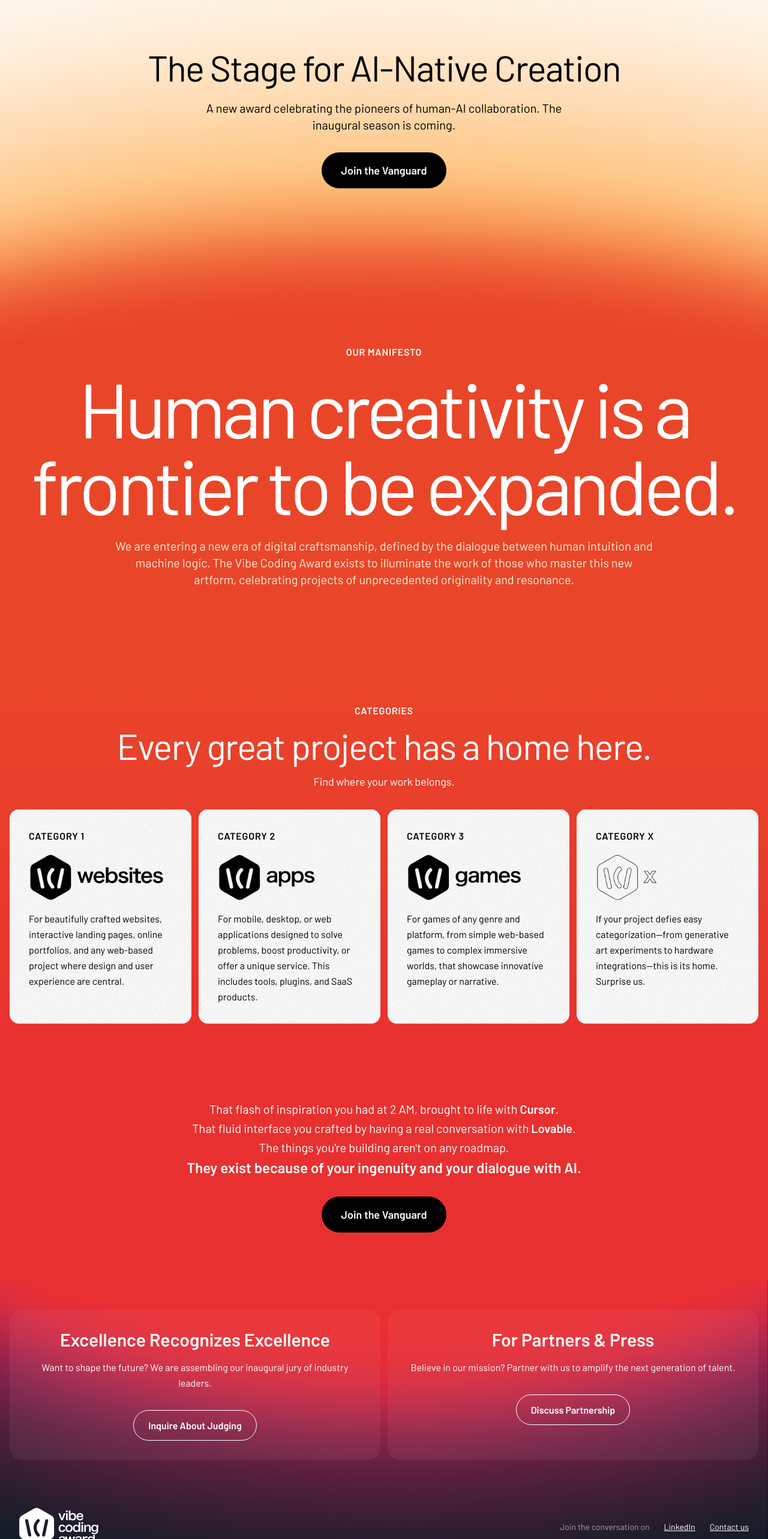
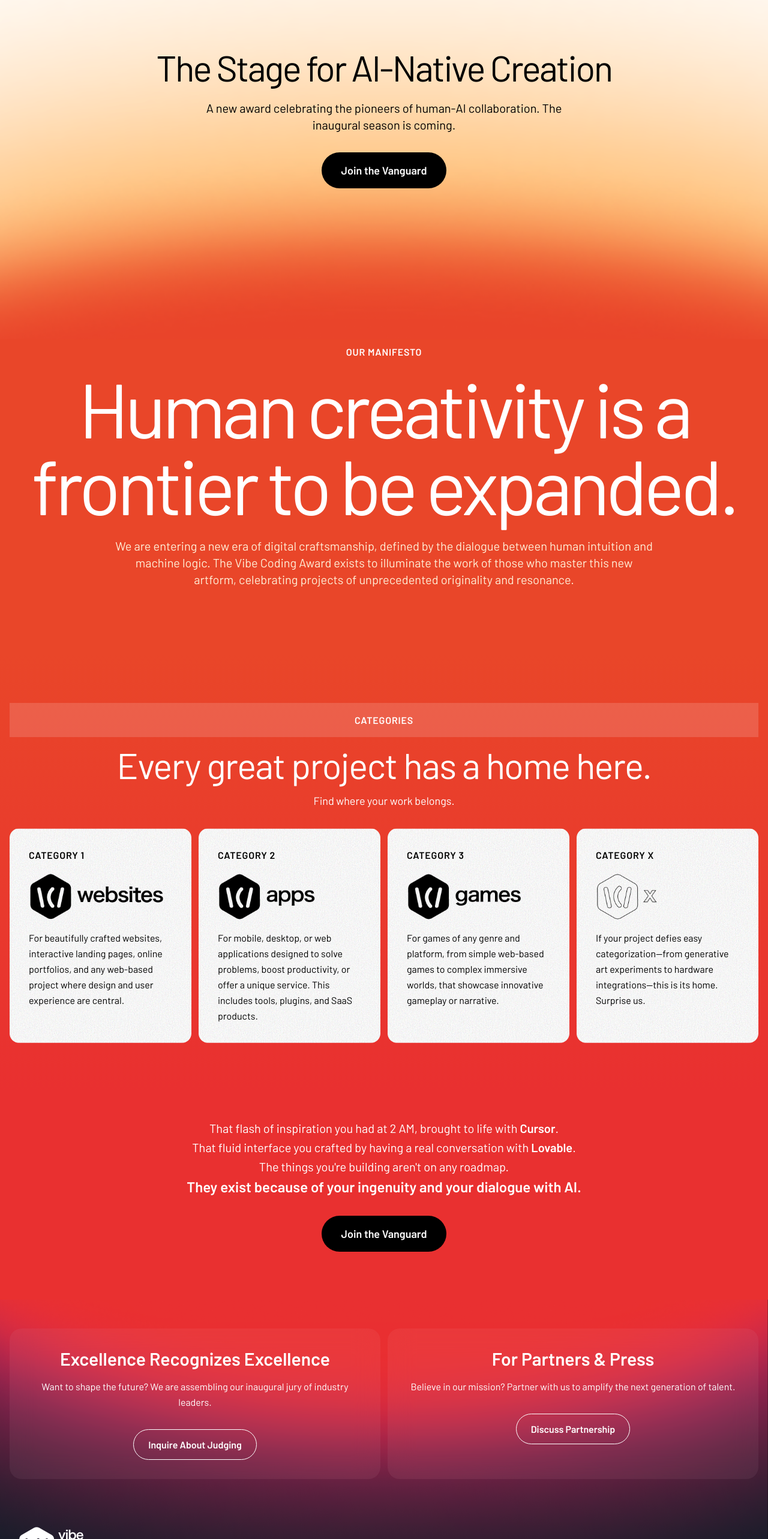
Before and after one commit to Davide9292/Vibe-Coding-Award, a Next.js app in the folder apps/web/: page / in a window 1280 px wide. Shown: the part 234-2800 px from the top of the page at 60% size. Built offline with nearby package versions, Linux system fonts and the light colour scheme.

Commit message:
Save current work before creating new coming soon page

```diff
--- a/apps/web/src/app/page.tsx
+++ b/apps/web/src/app/page.tsx
@@ -83,7 +83,7 @@ function HomePage() {
 
         {/* Main Heading */}
         <div className="text-center max-w-4xl mx-auto mb-2 md:mb-40">
-          <h1 className="text-4xl md:text-6xl lg:text-6xl font-regular leading-tight tracking-tight mb-6 text-black">
+          <h1 className="text-5xl md:text-6xl lg:text-6xl font-regular leading-tight mb-6 text-black tracking-[-0.15rem]">
             The Stage for AI-Native Creation
           </h1>
           <p className="text-lg md:text-xl text-black max-w-2xl mx-auto mb-8">
@@ -109,7 +109,7 @@ function HomePage() {
             </span>
           </div>
 
-          <h2 className="text-7xl md:text-6xl lg:text-9xl font-regular leading-tighter tracking-[-0.4rem] md:tracking-tighter mb-6">
+          <h2 className="text-7xl md:text-6xl lg:text-9xl font-regular leading-tighter tracking-[-0.3rem] md:tracking-tighter mb-6">
             Human creativity is a frontier to be expanded.
           </h2>
 
@@ -124,7 +124,7 @@ function HomePage() {
       {/* Categories Section */}
       <section className="py-20 px-4 bg-gradient-to-b from-[#E94629] to-[#E93030]">
         <div className="max-w-8xl mx-auto text-left md:text-center">
-          <div className="mb-4 md:mb-4">
+          <div className="block mb-4 md:mb-4 p-4 round-8" style={{backgroundColor:'rgba(255, 255, 255, 0.15)'}}>
             <span className="text-m uppercase tracking-wider text-white font-semibold">
               CATEGORIES
             </span>
@@ -270,10 +270,10 @@ function HomePage() {
         }}
       >
         <div className="max-w-8xl mx-auto ">
-          <div className="grid grid-cols-1 md:grid-cols-2 gap-3">
+          <div className="grid grid-cols-1 md:grid-cols-2 gap-8 md:gap-3">
             {/* For Leaders & Jurors */}
             <div
-              className="text-center md:text-center p-8 rounded-[20px]"
+              className="text-left md:text-center p-4 md:p-8 rounded-[20px]"
               style={{
                 backgroundColor: 'rgba(255, 255, 255, 0.05)',
                 backdropFilter: 'blur(20px)',
@@ -297,7 +297,7 @@ function HomePage() {
 
             {/* For Partners & Press */}
             <div
-              className="text-center md:text-center p-8 rounded-[20px]"
+              className="text-left md:text-center p-4 md:p-8 rounded-[20px]"
               style={{
                 backgroundColor: 'rgba(255, 255, 255, 0.05)',
                 backdropFilter: 'blur(20px)',
@@ -328,7 +328,7 @@ function HomePage() {
             <img src="/Vibe Coding Award Logo.svg" alt="Vibe Coding Award" className="h-16 w-auto mr-4" />
           </div>
 
-          <div className="flex items-center space-x-6">
+          <div className="flex flex-col md:flex-row items-center gap-4">
             <span className="text-sm text-gray-400">Join the conversation on</span>
             <a href="https://www.linkedin.com/company/vibe-coding-award/" className="text-sm text-white hover:text-gray-300 underline">
               LinkedIn
```
